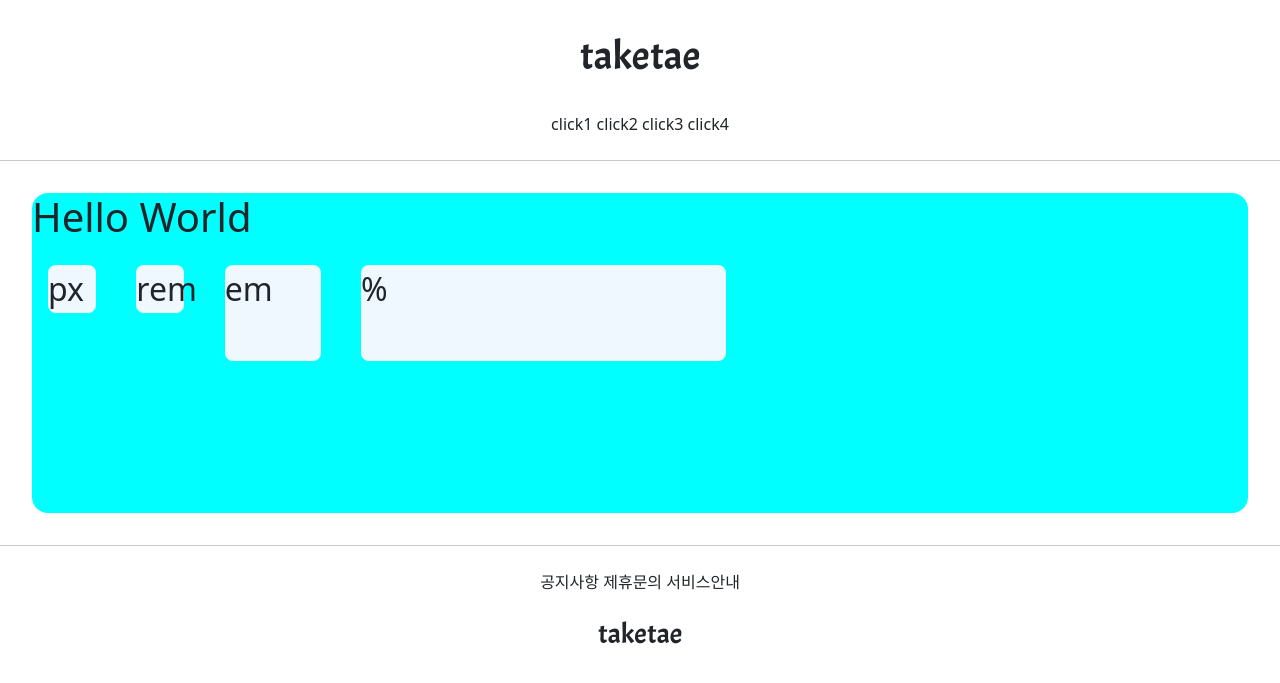
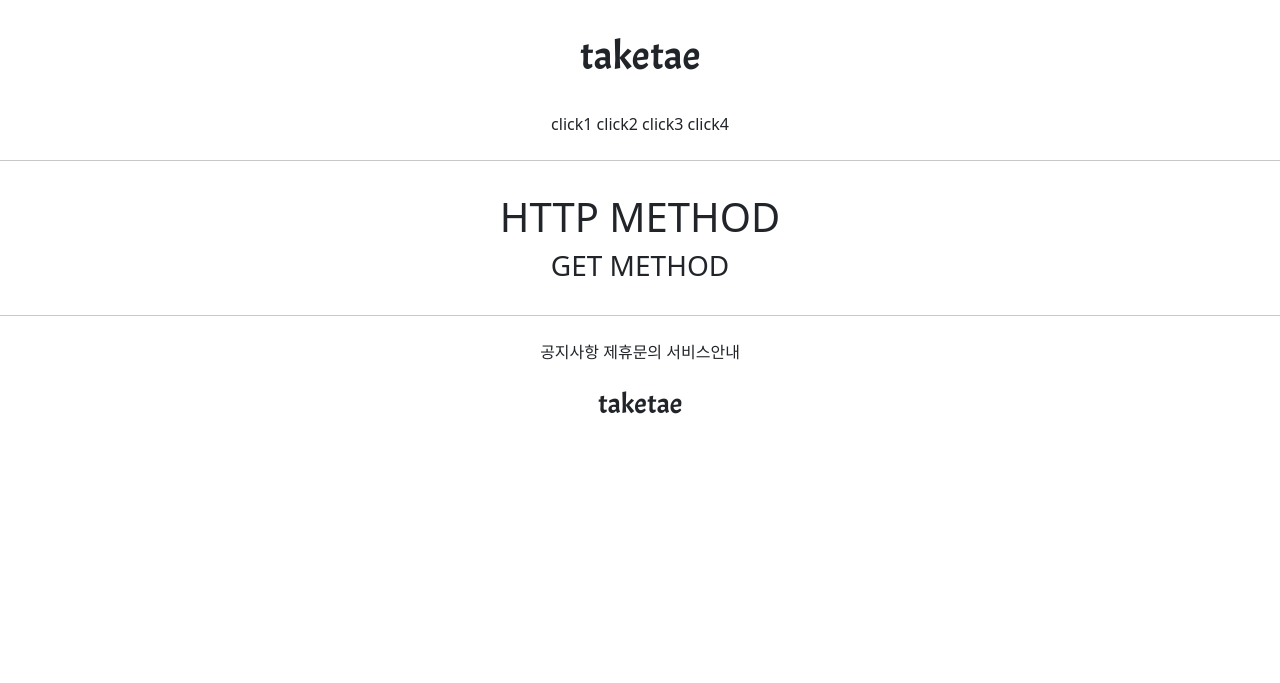
Before and after one commit to hale-in/web-app2, a Django app: page /accounts/nd_project/ in a window 1280 px wide. Shown: the top 683 px of the page. Run offline with Django 3.2, Linux system fonts and the light colour scheme; parts of the project's set-up code (start-up, migrations or seed data) failed here and were passed over.

Commit message:
7/9 3ban class commit 3

```diff
--- a/accountapp/templates/accountapp/hello_world.html
+++ b/accountapp/templates/accountapp/hello_world.html
@@ -2,27 +2,11 @@
 
 {% block content %}
 
-    <style>
-        .testing{
-            background-color: aliceblue;
-            margin: 1rem;
-            height: 48px;
-            width: 48px;
-            border-radius: 0.5rem;
-            display: inline-block;
-        }
+    <div style="margin: 2rem; text-align: center">
+        <h1> HTTP METHOD </h1>
 
+    <h3>{{ text }}</h3>
 
-    </style>
-
-    <div style="height: 20rem; background-color: aqua; margin: 2rem; border-radius: 1rem; font-size: 2rem">
-        <h1> Hello World </h1>
-
-
-    <div class="testing" style="height: 48px; width: 48px">px</div>
-    <div class="testing" style="height: 3rem; width: 3rem">rem</div>
-    <div class="testing" style="height: 3em; width: 3em">em</div>
-    <div class="testing" style="height: 30%; width: 30%">%</div>
     </div>
 
 {% endblock %}
--- a/accountapp/views.py
+++ b/accountapp/views.py
@@ -3,4 +3,9 @@ from django.shortcuts import render
 
 # Create your views here.
 def nd_project(request):
-    return render(request, 'accountapp/hello_world.html')
+    if request.method == "POST":
+        return render(request, 'accountapp/hello_world.html',
+                      context={'text': 'POST METHOD'})
+    else:
+        return render(request, 'accountapp/hello_world.html',
+                      context={'text': 'GET METHOD'})
```
